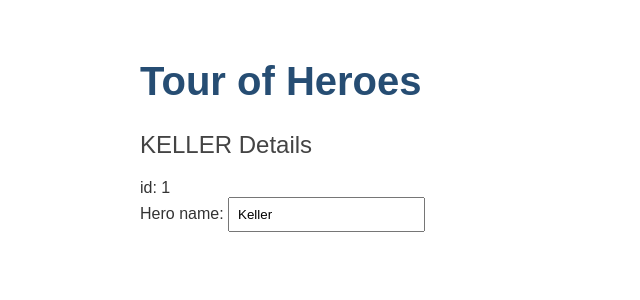
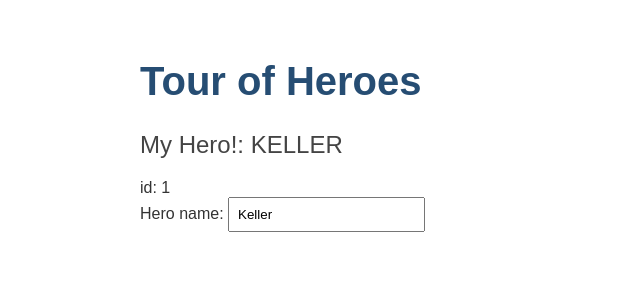
Before and after one commit to devpetruskeller/angular-cwz7jx, an Angular app: page / in a window 1280 px wide. Shown: the top 300 px of the page, without its empty margins (0-640 px from the left). Built offline with nearby package versions, Linux system fonts and the light colour scheme.

Commit message:
1 file modified

```diff
--- a/src/app/heroes/heroes.component.html
+++ b/src/app/heroes/heroes.component.html
@@ -1,10 +1,9 @@
-<h2>{{hero.name | uppercase}} Details</h2>
-<div><span>id: </span>{{hero.id}}</div>
+<h2>My Hero!: {{ hero.name | uppercase }}</h2>
+<div><span>id: </span>{{ hero.id }}</div>
 <div>
   <label for="name">Hero name: </label>
-  <input id="name" [(ngModel)]="hero.name" placeholder="name">
+  <input id="name" [(ngModel)]="hero.name" placeholder="name" />
 </div>
-
 
 <!--
 Copyright Google LLC. All Rights Reserved.
```
